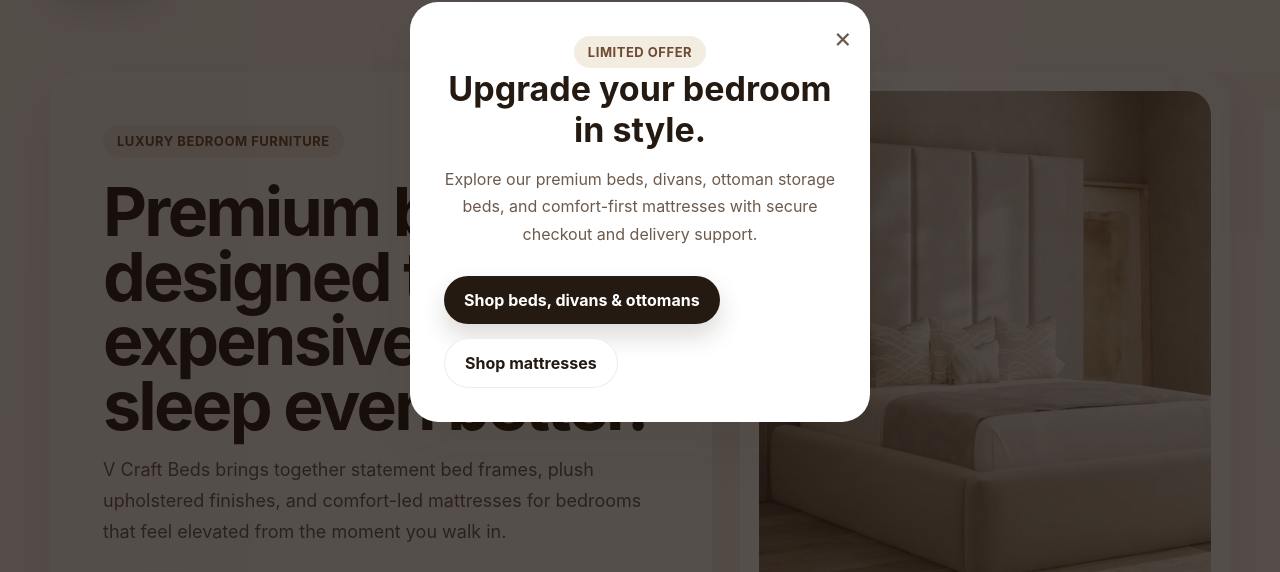
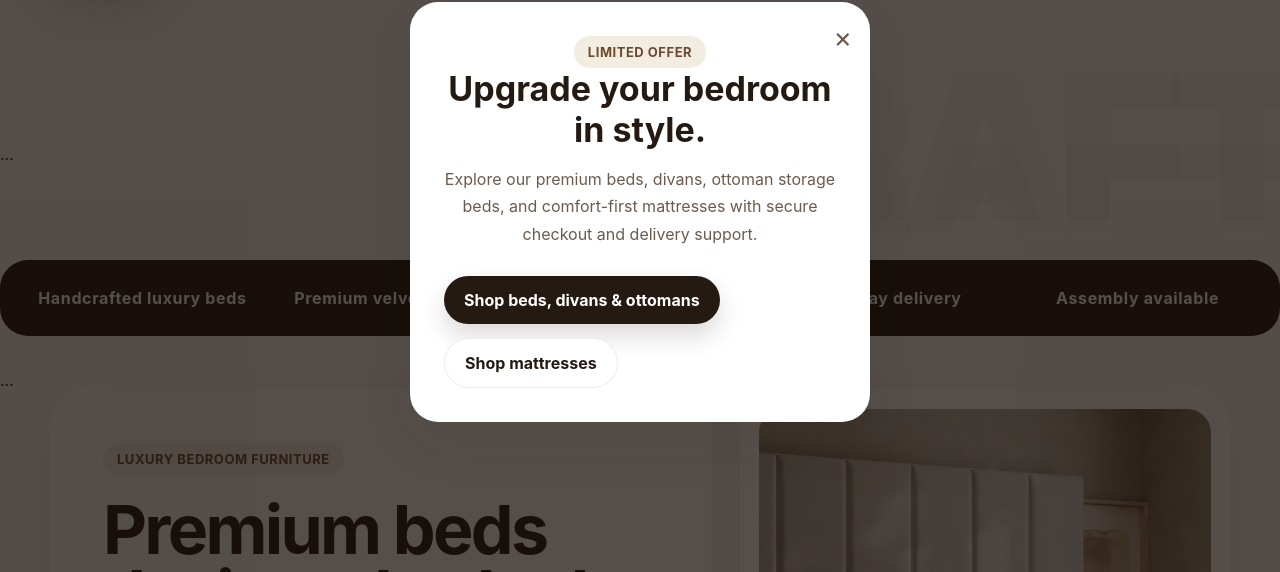
Before and after one commit to vcraftbeds/vcraftbeds, a website: page index.html in a window 1280 px wide. Shown: the part 188-760 px from the top of the page. Drawn offline with Linux system fonts and the light colour scheme.

Commit message:
Update index.html

```diff
--- a/index.html
+++ b/index.html
@@ -42,6 +42,26 @@
 </header>
 <main>
   <section class="hero">
+    <section class="hero">
+...
+</section>
+
+<section class="luxury-strip">
+
+  <div>Handcrafted luxury beds</div>
+
+  <div>Premium velvet fabrics</div>
+
+  <div>Made to order in the UK</div>
+
+  <div>7–10 day delivery</div>
+
+  <div>Assembly available</div>
+
+</section>
+
+<section class="section">
+...
     <div class="container hero-grid">
       <div class="hero-copy">
         <div class="kicker">Luxury bedroom furniture</div>
```
